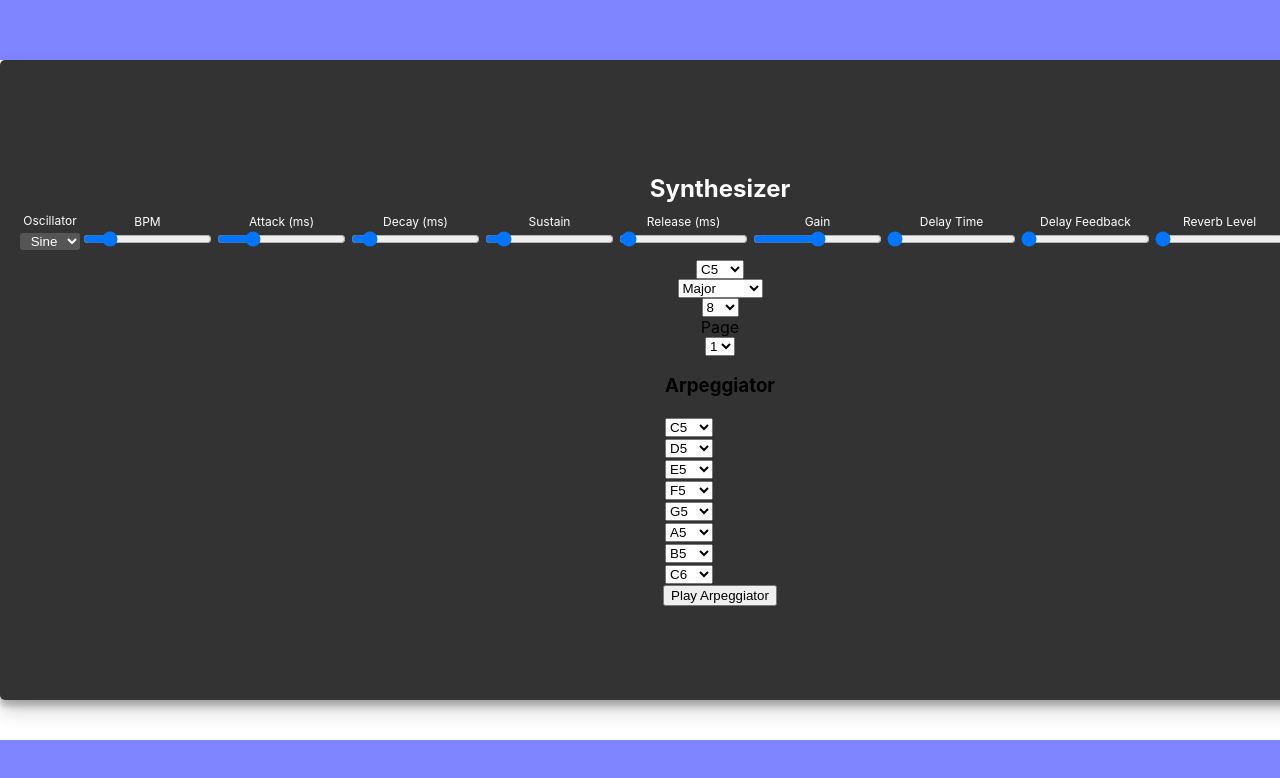
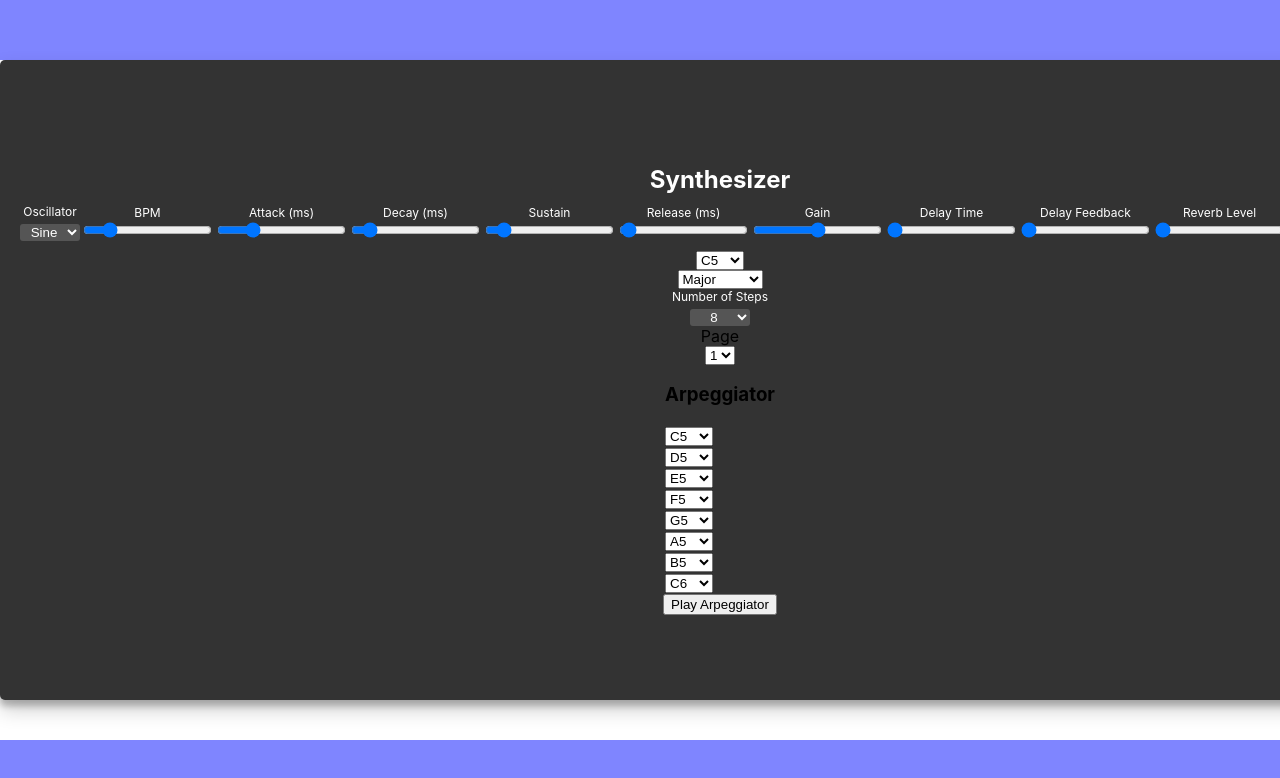
Before and after one commit to JavierEspinosaP/synth_online, a React (Create React App) app: page / in a window 1280 px wide. Shown: the top 778 px of the page. Built offline with nearby package versions, Linux system fonts and the light colour scheme.

Commit message:
fix/mantener_secuencia

```diff
--- a/src/components/Main/Synth/Synth.jsx
+++ b/src/components/Main/Synth/Synth.jsx
@@ -5,6 +5,7 @@ import scalesData from '../../../assets/scales.json';
 
 
 const generateScaleNotes = (rootNote, scaleType, numSteps) => {
+
   const scalePattern = scalesData.scales[scaleType];
   const rootNoteIndex = scalesData.notes.indexOf(rootNote);
   let scaleNotes = [];
@@ -18,15 +19,16 @@ const generateScaleNotes = (rootNote, scaleType, numSteps) => {
       } else {
         octaveOffset += 12;
       }
-
       if (scaleNotes.length === numSteps) {
         break;
       }
     }
   }
-
   return { scaleNotes, nextOctave: octaveOffset };
 };
+
+
+
 
 
 const Synthesizer = () => {
@@ -45,7 +47,10 @@ const Synthesizer = () => {
   const [rootNote, setRootNote] = useState('C5');
   const [scale, setScale] = useState('major');
   const [numSteps, setNumSteps] = useState(8);
-  const [arpeggiatorNotes, setArpeggiatorNotes] = useState(generateScaleNotes(rootNote, scale, numSteps));
+  const [arpeggiatorNotes, setArpeggiatorNotes] = useState(() => {
+    const { scaleNotes, nextOctave } = generateScaleNotes('C5', 'major', 8);
+    return { scaleNotes, nextOctave };
+  });
   const [currentPage, setCurrentPage] = useState(0);
   const [stepRange, setStepRange] = useState({ start: 0, end: 7 });
   const [currentPageNotes, setCurrentPageNotes] = useState([]);
@@ -61,7 +66,6 @@ const Synthesizer = () => {
       oscillator: { type: oscillatorType },
       envelope: { attack: envelope.attack, decay: envelope.decay, sustain: envelope.sustain, release: envelope.release },
     });
-
 
     gain.current = new Tone.Gain(gainValue).toDestination();
     delay.current = new Tone.FeedbackDelay(delayTime, delayFeedback).connect(gain.current);
@@ -79,20 +83,12 @@ const Synthesizer = () => {
     createSynth();
   }, []);
 
-  useEffect(() => {
-    const { scaleNotes, nextOctave } = generateScaleNotes(rootNote, scale);
-    setArpeggiatorNotes({ scaleNotes, nextOctave });
-  }, []);
 
   useEffect(() => {
     const { scaleNotes, nextOctave } = generateScaleNotes(rootNote, scale, numSteps);
     setArpeggiatorNotes({ scaleNotes, nextOctave });
+  }, [rootNote, scale, numSteps]);
 
-    // Aquí se actualiza currentPageNotes
-    const pageStart = currentPage * 8;
-    const pageEnd = pageStart + 8;
-    setCurrentPageNotes(scaleNotes.slice(pageStart, pageEnd));
-  }, [rootNote, scale, numSteps, currentPage]);
 
   const stopArpeggiator = () => {
     if (part) {
@@ -114,16 +110,25 @@ const Synthesizer = () => {
   };
 
   const updateArpeggioEvents = () => {
+    // Mostrar en consola el contenido actual de arpeggiatorNotesRef
     console.log(arpeggiatorNotesRef.current);
+
+    // Crear un nuevo array de eventos para el arpegio, basado en las notas actuales de arpeggiatorNotesRef
     const newEvents = arpeggiatorNotesRef.current.slice(0, numSteps).map((note, idx) => {
+      // Calcular el tiempo entre notas en función del BPM actual
       const timeBetweenNotes = 60 / bpmRef.current;
+
+      // Devolver un objeto con el tiempo y la nota
       return {
         time: idx * timeBetweenNotes,
         note: note,
       };
     });
+
+    // Asignar el nuevo array de eventos a la referencia events
     events.current = newEvents;
   };
+
 
   const arpeggiatorNotesRef = useRef(arpeggiatorNotes);
 
@@ -147,23 +152,23 @@ const Synthesizer = () => {
     let arpeggiatorNotesList = [];
     const repeats = numSteps / scaleNotes.length;
 
+
     for (let i = 0; i < repeats; i++) {
       arpeggiatorNotesList = arpeggiatorNotesList.concat(scaleNotes);
     }
 
     arpeggiatorNotesRef.current = arpeggiatorNotesList;
 
-    updateArpeggioEvents(); // Añade esta línea
+    updateArpeggioEvents();
 
     const events = arpeggiatorNotesRef.current.map((_, idx) => {
       const timeBetweenNotes = 60 / bpmRef.current;
       return {
         time: idx * timeBetweenNotes,
-        note: () => arpeggiatorNotesRef.current[idx], // Utiliza arpeggiatorNotesRef.current
+        note: () => arpeggiatorNotesRef.current[idx],
       };
     });
 
-    // Aquí actualizamos el tiempo del loop
     const loopDuration = events.length * (60 / bpmRef.current);
 
     const arpeggioPart = new Tone.Part((time, event) => {
@@ -172,7 +177,7 @@ const Synthesizer = () => {
     }, events);
 
     arpeggioPart.loop = true;
-    arpeggioPart.loopEnd = loopDuration; // Usamos el loopDuration actualizado
+    arpeggioPart.loopEnd = loopDuration;
     arpeggioPart.start(0);
 
     Tone.Transport.start();
@@ -181,16 +186,28 @@ const Synthesizer = () => {
   };
 
 
+const handleNumStepsChange = (event) => {
+  const newNumSteps = parseInt(event.target.value, 10);
+  const { scaleNotes, nextOctave } = generateScaleNotes(rootNote, scale, newNumSteps);
+  const newScaleNotes = arpeggiatorNotes.scaleNotes.slice(0, newNumSteps);
+
+  while (newScaleNotes.length < newNumSteps) {
+    newScaleNotes.push(scaleNotes[newScaleNotes.length]);
+  }
+
+  setNumSteps(newNumSteps);
+  setArpeggiatorNotes({ scaleNotes: newScaleNotes, nextOctave });
+};
+
+
 
   const handleNoteChange = (index, event) => {
     const newNotes = [...arpeggiatorNotes.scaleNotes];
-    newNotes[index] = event.target.value;
+    const pageIndex = currentPage * 8;
+    newNotes[pageIndex + index] = event.target.value;
     setArpeggiatorNotes({ scaleNotes: newNotes, nextOctave: arpeggiatorNotes.nextOctave });
 
-    // Agregue estas líneas para actualizar el estado de currentPageNotes
-    const pageStart = currentPage * 8;
-    const pageEnd = pageStart + 8;
-    setCurrentPageNotes(newNotes.slice(pageStart, pageEnd));
+    setCurrentPageNotes(newNotes.slice(pageIndex, pageIndex + 8));
   };
 
 
@@ -223,6 +240,18 @@ const Synthesizer = () => {
   const handlePageChange = (event) => {
     setCurrentPage(parseInt(event.target.value, 10));
   };
+
+  useEffect(() => {
+    const pageStart = currentPage * 8;
+    const pageEnd = pageStart + 8;
+    const currentNotes = arpeggiatorNotes.scaleNotes.slice(pageStart, pageEnd);
+    while (currentNotes.length < 8) {
+      currentNotes.push(null);
+    }
+    setCurrentPageNotes(currentNotes);
+  }, [rootNote, scale, numSteps, currentPage, arpeggiatorNotes.scaleNotes]);
+
+
 
 
   return (
@@ -364,20 +393,16 @@ const Synthesizer = () => {
         ))}
       </select>
 
-      <select
-        id="num-steps"
-        value={numSteps}
-        onChange={(e) => {
-          const newNumSteps = parseInt(e.target.value, 10);
-          setNumSteps(newNumSteps);
-          setArpeggiatorNotes(generateScaleNotes(rootNote, scale, newNumSteps));
-        }}
-      >
-        <option value="8">8</option>
-        <option value="16">16</option>
-        <option value="32">32</option>
-        <option value="64">64</option>
-      </select>
+      <div className="synthesizer__control">
+  <label className="synthesizer__control-label" htmlFor="numSteps">Number of Steps</label>
+  <select id="numSteps" value={numSteps} onChange={handleNumStepsChange}>
+    <option value="8">8</option>
+    <option value="16">16</option>
+    <option value="32">32</option>
+    <option value="64">64</option>
+  </select>
+</div>
+
 
       <label htmlFor="current-page">Page</label>
       <select id="current-page" value={currentPage} onChange={handlePageChange}>
```
